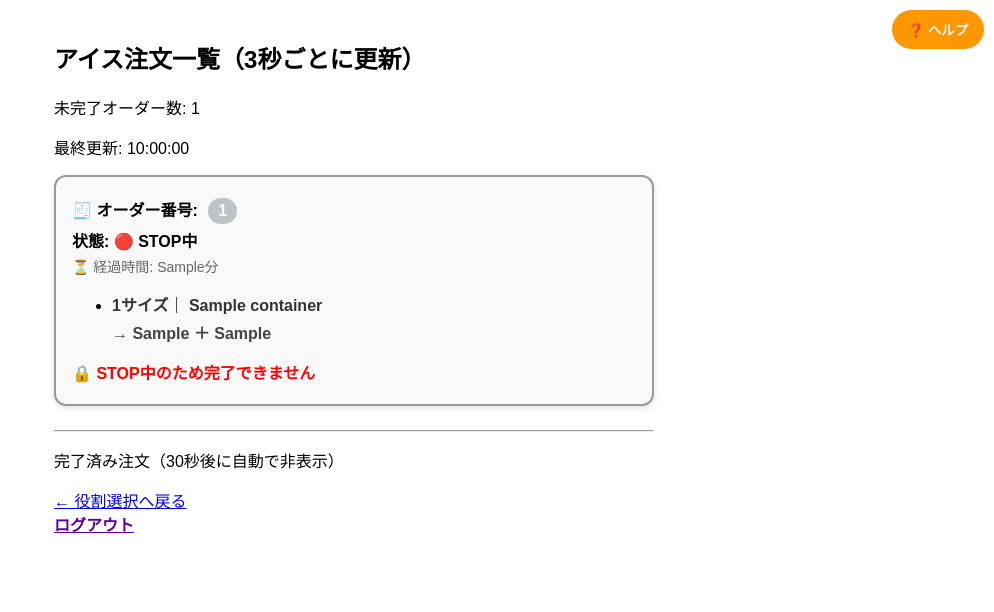
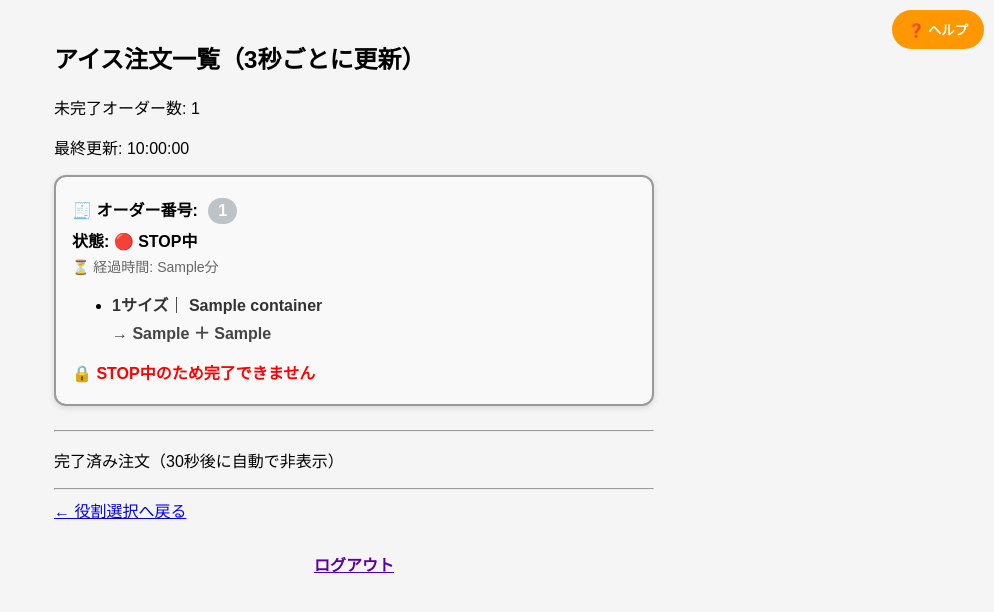
Before and after one commit to Yujiro-Muraoka/ice-order-system, a Django app: template orders/templates/orders/ice.html in a window 1280 px wide. Shown: the top 612 px of the page, without its empty margins (286-1280 px from the left). Run offline with Django 5.2, Linux system fonts and the light colour scheme; the template is opened without the code that fills it: most values are stand-ins (such as "Sample title", 1, 10 or a date in 2020).

Commit message:
Update all modified files

```diff
--- a/orders/templates/orders/ice.html
+++ b/orders/templates/orders/ice.html
@@ -11,12 +11,7 @@
       padding: 20px;
       max-width: 600px;
       margin: auto;
-    }
-
-    .header {
-      font-size: 20px;
-      font-weight: bold;
-      margin: 12px 0;
+      background-color: #f5f5f5;
     }
     .order-card {
       background: #f9f9f9;
@@ -102,6 +97,11 @@
       display: inline-block;
       margin-top: 4px;
     }
+    .logout-bottom {
+      text-align: center;
+      margin-top: 30px;
+    }
+
     #helpButton {
       position: fixed;
       top: 10px;
@@ -233,6 +233,7 @@
     {% endwith %}
   {% endfor %}
 
+  <hr>
   <a href="/">← 役割選択へ戻る</a>
   <div class="logout-bottom">
     <a href="/logout/" style="font-weight: bold; color: #5a00a3;">ログアウト</a>
```
Also changed, not shown: orders/templates/orders/deshap.html (+6 -1 lines).
